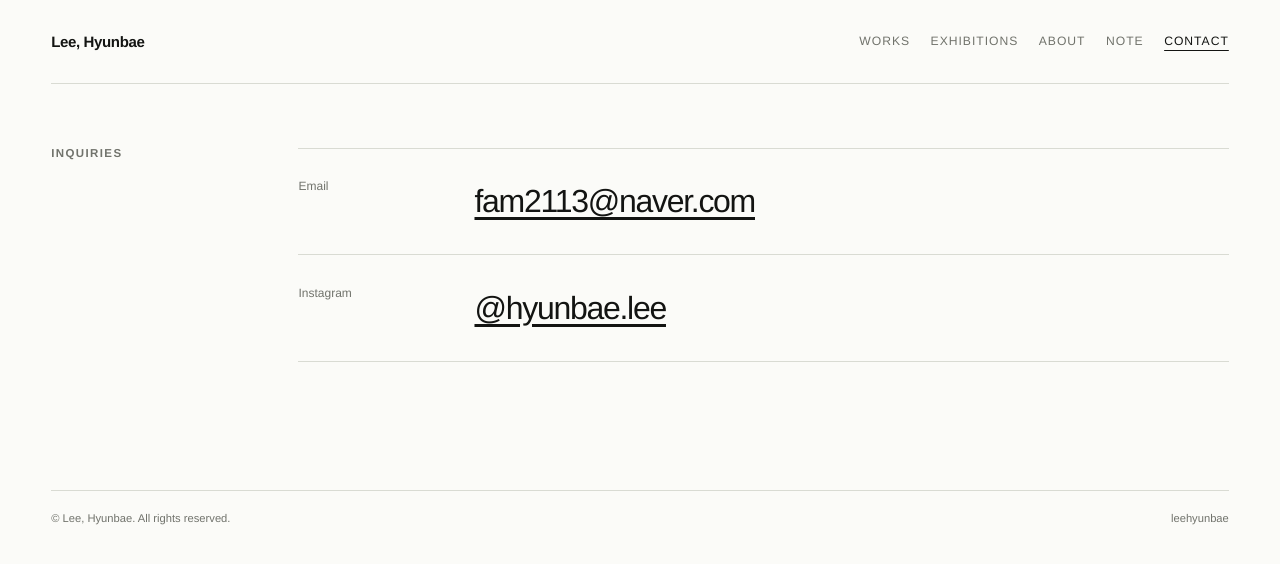
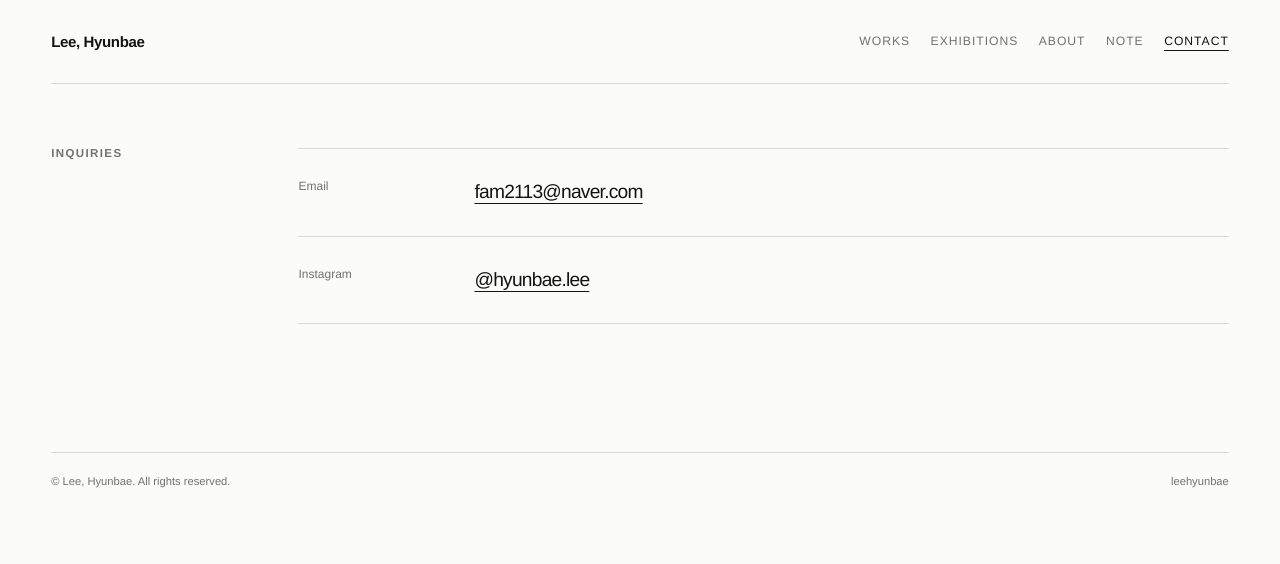
Before and after one commit to jkwchunjae/jkwchunjae.github.io, a Jekyll site: the page built from contact.html, in a window 1280 px wide. Shown: the top 564 px of the page. Built offline with Jekyll 4.4.1, drawn with Linux system fonts in a browser that asks for light colours.

Commit message:
Reduce contact dd font-size for visual harmony
Co-authored-by: Copilot App <223556219+Copilot@users.noreply.github.com>

```diff
--- a/assets/contact.css
+++ b/assets/contact.css
@@ -1,7 +1,7 @@
 .contact-list { border-top: 1px solid var(--line); margin: 0; }
 .contact-list > div { align-items: start; border-bottom: 1px solid var(--line); display: grid; gap: 1rem; grid-template-columns: minmax(110px, .35fr) minmax(0, 1.65fr); padding: clamp(1.2rem, 2.3vw, 2rem) 0; }
 .contact-list dt { color: var(--quiet); font-size: .75rem; }
-.contact-list dd { font-size: clamp(1.1rem, 2.5vw, 2rem); letter-spacing: -.04em; margin: 0; }
+.contact-list dd { font-size: clamp(0.95rem, 1.6vw, 1.2rem); letter-spacing: -.04em; margin: 0; }
 .contact-list a { text-underline-offset: 5px; }
 
 @media (max-width: 600px) {
```
